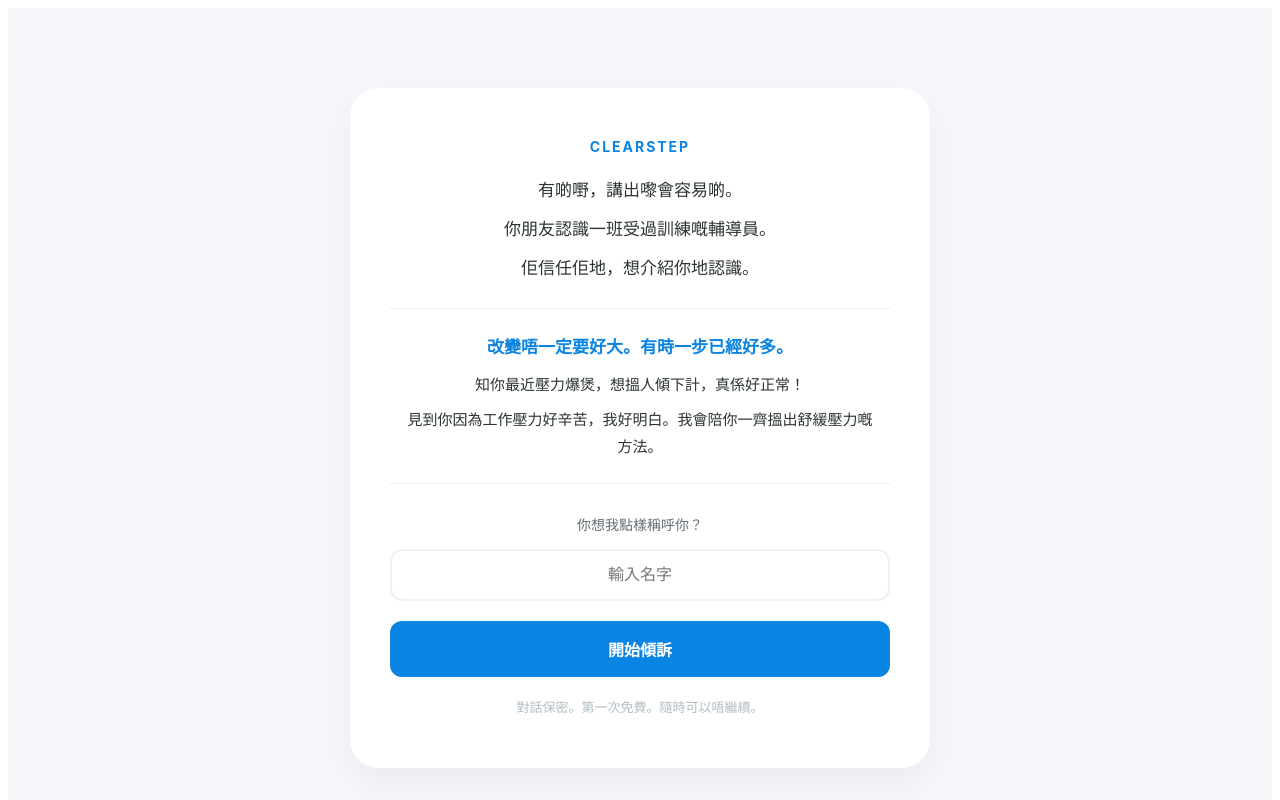
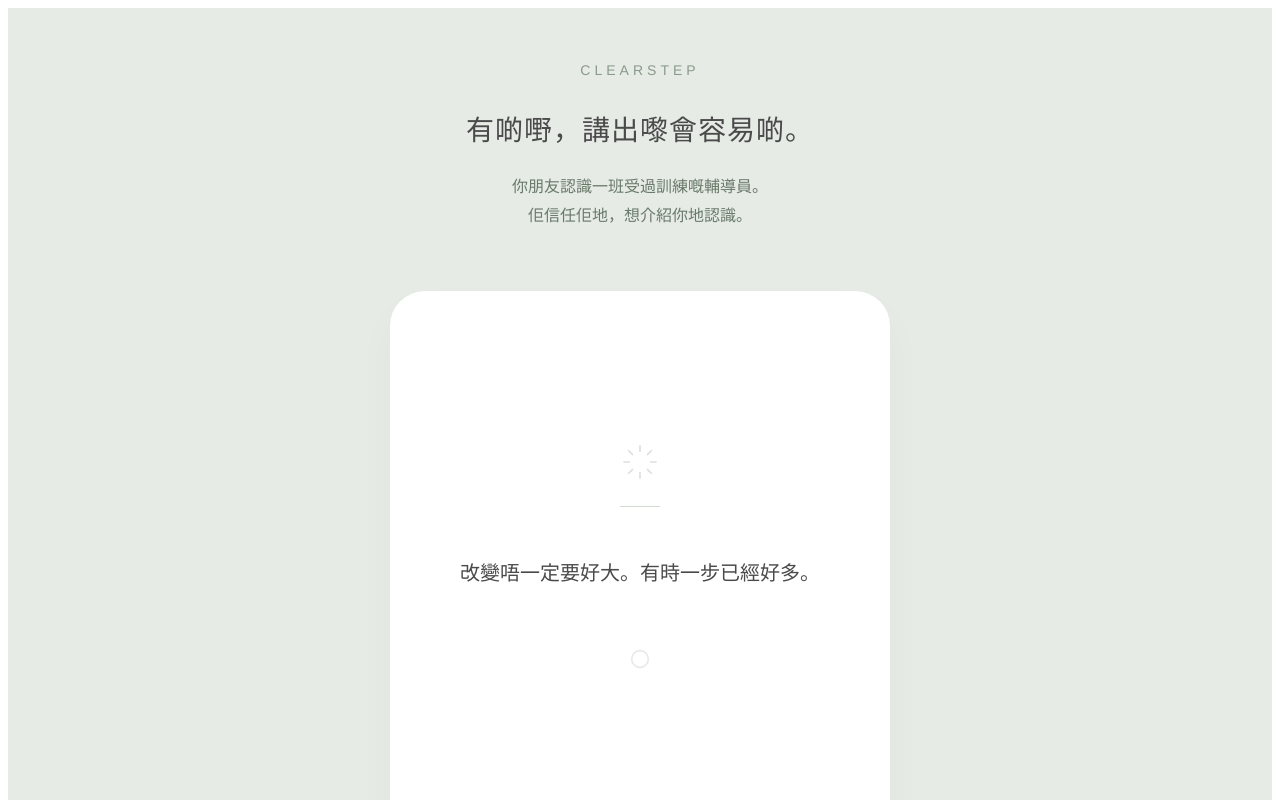
Before and after one commit to kitkitex/counselling-app, a Next.js app: page / in a window 1280 px wide. Shown: the top 800 px of the page. Built offline with nearby package versions, Linux system fonts and the light colour scheme.

Commit message:
Update index.js

```diff
--- a/pages/index.js
+++ b/pages/index.js
@@ -4,105 +4,143 @@ export default function Home() {
   const [name, setName] = useState('');
 
   const goToCounselling = () => {
-    if (!name.trim()) {
-      alert("請輸入你的名字");
-      return;
-    }
+    // 雖然圖片沒有輸入框，但為了維持功能，我們保留 name 逻辑
+    // 如果你想完全跟隨圖片去掉輸入框，可以直接把 name 設為固定值
+    const currentName = name || "朋友";
 
-    // 這裡保留你原本設定好的動態內容，傳遞給 start 頁面
     const opening = encodeURIComponent("知你最近壓力爆煲，想搵人傾下計，真係好正常！");
     const intro = encodeURIComponent("見到你因為工作壓力好辛苦，我好明白。我會陪你一齊搵出舒緩壓力嘅方法。");
     const reassurance = encodeURIComponent("放心，所有傾訴都會絕對保密，我會用最專業嘅態度支持你。");
     const methods = encodeURIComponent("認知行為療法 (CBT), 壓力管理, 情緒聚焦治療");
 
-    window.location.href = `/start?name=${encodeURIComponent(name)}&opening=${opening}&intro=${intro}&reassurance=${reassurance}&methods=${methods}&emoji=🫂`;
+    window.location.href = `/start?name=${encodeURIComponent(currentName)}&opening=${opening}&intro=${intro}&reassurance=${reassurance}&methods=${methods}&emoji=🫂`;
   };
 
   return (
     <div style={{
       minHeight: '100vh',
-      backgroundColor: '#f5f7fa',
+      backgroundColor: '#E6EBE6', // 圖片背景那種淡雅的灰綠色
       display: 'flex',
+      flexDirection: 'column',
       alignItems: 'center',
       justifyContent: 'center',
-      padding: '20px',
-      fontFamily: '-apple-system, BlinkMacSystemFont, "Segoe UI", Roboto, sans-serif'
+      padding: '40px 20px',
+      fontFamily: '"PingFang HK", "Helvetica Neue", sans-serif',
+      color: '#4A4A4A'
     }}>
+
+      {/* 頂部文字區 */}
+      <div style={{ textAlign: 'center', marginBottom: '60px' }}>
+        <p style={{
+          fontSize: '14px',
+          letterSpacing: '4px',
+          color: '#8A9A8A',
+          marginBottom: '30px',
+          fontWeight: '300'
+        }}>CLEARSTEP</p>
+
+        <h1 style={{
+          fontSize: '28px',
+          fontWeight: '500',
+          marginBottom: '25px',
+          letterSpacing: '1px'
+        }}>有啲嘢，講出嚟會容易啲。</h1>
+
+        <p style={{ fontSize: '16px', color: '#6A7A6A', margin: '5px 0' }}>你朋友認識一班受過訓練嘅輔導員。</p>
+        <p style={{ fontSize: '16px', color: '#6A7A6A', margin: '5px 0' }}>佢信任佢地，想介紹你地認識。</p>
+      </div>
+
+      {/* 中間白色卡片 */}
       <div style={{
         backgroundColor: '#ffffff',
-        maxWidth: '500px',
+        maxWidth: '420px',
         width: '100%',
-        borderRadius: '28px',
-        boxShadow: '0 15px 35px rgba(0,0,0,0.05)',
-        padding: '50px 40px',
-        textAlign: 'center'
+        borderRadius: '35px',
+        aspectRatio: '1 / 1.1', // 讓它接近正方形
+        display: 'flex',
+        flexDirection: 'column',
+        alignItems: 'center',
+        justifyContent: 'center',
+        padding: '40px',
+        boxShadow: '0 20px 40px rgba(0,0,0,0.03)',
+        marginBottom: '80px'
       }}>
-        {/* 標題與文字區塊 */}
-        <h2 style={{ fontSize: '14px', fontWeight: 'bold', color: '#0984e3', letterSpacing: '2px', margin: '0 0 20px 0' }}>
-          CLEARSTEP
-        </h2>
+        {/* 頂部小 Icon 裝飾 */}
+        <div style={{ opacity: 0.3, marginBottom: '20px' }}>
+          <svg width="40" height="40" viewBox="0 0 24 24" fill="none" stroke="#8A9A8A" strokeWidth="1">
+            <path d="M12 2L12 6M12 18L12 22M4.93 4.93L7.76 7.76M16.24 16.24L19.07 19.07M2 12L6 12M18 12L22 12M4.93 19.07L7.76 16.24M16.24 7.76L19.07 4.93" />
+          </svg>
+        </div>
 
-        <div style={{ fontSize: '17px', color: '#2d3436', lineHeight: '1.8', marginBottom: '30px' }}>
-          <p style={{ margin: '8px 0', fontWeight: '500' }}>有啲嘢，講出嚟會容易啲。</p>
-          <p style={{ margin: '8px 0' }}>你朋友認識一班受過訓練嘅輔導員。</p>
-          <p style={{ margin: '8px 0' }}>佢信任佢地，想介紹你地認識。</p>
+        <div style={{
+          width: '40px',
+          height: '1px',
+          backgroundColor: '#D1DBD1',
+          marginBottom: '30px'
+        }}></div>
 
-          <div style={{ margin: '25px 0', padding: '15px', borderTop: '1px solid #eee', borderBottom: '1px solid #eee' }}>
-            <p style={{ margin: '8px 0', color: '#0984e3', fontWeight: '600' }}>改變唔一定要好大。有時一步已經好多。</p>
-            <p style={{ margin: '8px 0', fontSize: '15px' }}>知你最近壓力爆煲，想搵人傾下計，真係好正常！</p>
-            <p style={{ margin: '8px 0', fontSize: '15px' }}>見到你因為工作壓力好辛苦，我好明白。我會陪你一齊搵出舒緩壓力嘅方法。</p>
+        <p style={{
+          fontSize: '20px',
+          lineHeight: '1.6',
+          textAlign: 'center',
+          fontWeight: '400',
+          padding: '0 10px'
+        }}>
+          改變唔一定要好大。有時一步已經好多。
+        </p>
+
+        <div style={{
+          marginTop: '30px',
+          opacity: 0.2
+        }}>
+          {/* 底部 Icon 裝飾 */}
+          <svg width="40" height="40" viewBox="0 0 24 24" fill="none" stroke="#8A9A8A" strokeWidth="1">
+            <circle cx="12" cy="12" r="5" />
+          </svg>
         </div>
       </div>
 
-        {/* 輸入與互動區 */}
-        <div style={{ marginTop: '30px' }}>
-          <p style={{ fontSize: '14px', color: '#636e72', marginBottom: '15px' }}>你想我點樣稱呼你？</p>
-          <input
+      {/* 底部按鈕區 */}
+      <div style={{ width: '100%', maxWidth: '420px', textAlign: 'center' }}>
+        {/* 如果需要保留輸入名字功能，可以取消註解下面這段 */}
+        {/* <input
           type="text"
-            placeholder="輸入名字"
+          placeholder="點樣稱呼你？"
           value={name}
           onChange={(e) => setName(e.target.value)}
-            style={{
-              width: '100%',
-              padding: '15px',
-              fontSize: '16px',
-              borderRadius: '12px',
-              border: '2px solid #edf2f7',
-              marginBottom: '20px',
-              boxSizing: 'border-box',
-              outline: 'none',
-              textAlign: 'center'
-            }}
+          style={{ width: '100%', padding: '15px', marginBottom: '20px', borderRadius: '15px', border: 'none', textAlign: 'center' }}
         />
+        */}
+
         <button
           onClick={goToCounselling}
           style={{
             width: '100%',
-              padding: '16px',
-              backgroundColor: '#0984e3',
+            padding: '20px',
+            backgroundColor: '#8A9A8A', // 圖片中那種莫蘭迪綠色
             color: 'white',
             border: 'none',
-              borderRadius: '12px',
-              fontSize: '16px',
-              fontWeight: 'bold',
+            borderRadius: '18px',
+            fontSize: '18px',
+            fontWeight: '400',
             cursor: 'pointer',
-              marginBottom: '20px'
+            marginBottom: '30px',
+            transition: 'opacity 0.2s'
           }}
+          onMouseOver={(e) => e.currentTarget.style.opacity = '0.9'}
+          onMouseOut={(e) => e.currentTarget.style.opacity = '1'}
         >
-            開始傾訴
+          我想繼續
         </button>
 
-          {/* 新增的底部承諾文字 */}
         <p style={{
           fontSize: '13px',
-            color: '#b2bec3',
-            lineHeight: '1.6',
-            margin: '0'
+          color: '#6A7A6A',
+          letterSpacing: '0.5px'
         }}>
           對話保密。第一次免費。隨時可以唔繼續。
         </p>
       </div>
     </div>
-    </div>
   );
 }
```
Lines whose indentation alone changed are shown as unchanged.
